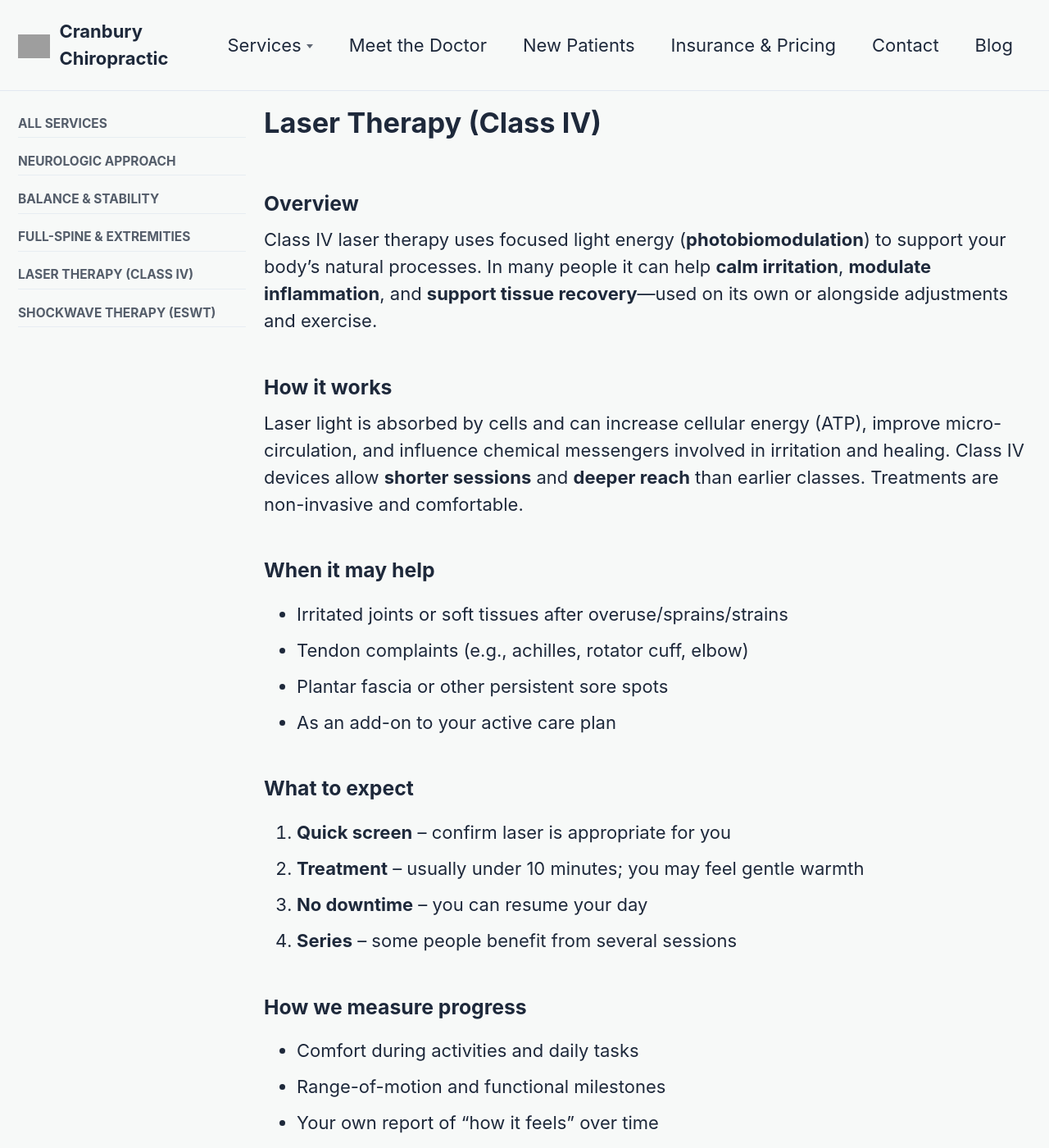
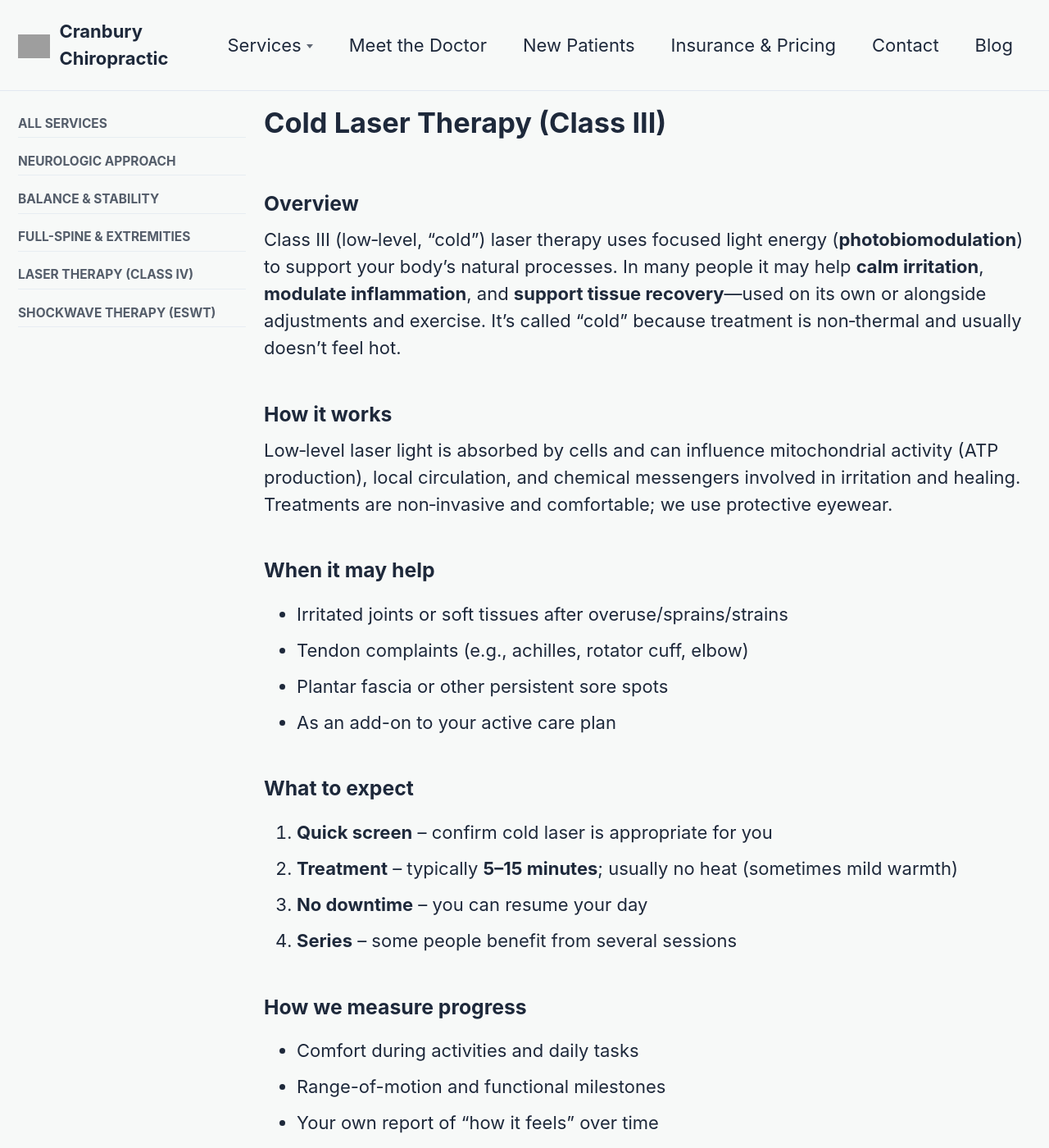
Before and after one commit to millerms/CranburyChiropractic, a Jekyll site: the page built from _pages/services/laser-therapy.md, in a window 1280 px wide and 1400 px high. Shown: the whole window at 82% size. Built offline with Jekyll 4.4.1, drawn with Linux system fonts in a browser that asks for light colours; cached includes are drawn as plain includes; some of the changed text lies outside the part shown; grey boxes are pictures that could not be loaded.

Commit message:
updated wording

```diff
--- a/_pages/services/laser-therapy.md
+++ b/_pages/services/laser-therapy.md
@@ -1,18 +1,18 @@
 ---
 layout: single
-title: "Laser Therapy (Class IV)"
+title: "Cold Laser Therapy (Class III)"
 permalink: /services/laser-therapy/
-description: "Class IV photobiomodulation—light energy used alongside care to help calm irritation and support recovery."
+description: "Class III low‑level (\"cold\") laser—photobiomodulation used alongside care to help calm irritation and support recovery."
 sidebar:
   nav: "services"
 classes: wide
 ---
 
 ### Overview
-Class IV laser therapy uses focused light energy (**photobiomodulation**) to support your body’s natural processes. In many people it can help **calm irritation**, **modulate inflammation**, and **support tissue recovery**—used on its own or alongside adjustments and exercise.
+Class III (low‑level, “cold”) laser therapy uses focused light energy (**photobiomodulation**) to support your body’s natural processes. In many people it may help **calm irritation**, **modulate inflammation**, and **support tissue recovery**—used on its own or alongside adjustments and exercise. It’s called “cold” because treatment is non‑thermal and usually doesn’t feel hot.
 
 ### How it works
-Laser light is absorbed by cells and can increase cellular energy (ATP), improve micro-circulation, and influence chemical messengers involved in irritation and healing. Class IV devices allow **shorter sessions** and **deeper reach** than earlier classes. Treatments are non-invasive and comfortable.
+Low‑level laser light is absorbed by cells and can influence mitochondrial activity (ATP production), local circulation, and chemical messengers involved in irritation and healing. Treatments are non‑invasive and comfortable; we use protective eyewear.
 
 ### When it may help
 - Irritated joints or soft tissues after overuse/sprains/strains
@@ -21,8 +21,8 @@ Laser light is absorbed by cells and can increase cellular energy (ATP), improve
 - As an add-on to your active care plan
 
 ### What to expect
-1. **Quick screen** – confirm laser is appropriate for you
-2. **Treatment** – usually under 10 minutes; you may feel gentle warmth
+1. **Quick screen** – confirm cold laser is appropriate for you
+2. **Treatment** – typically **5–15 minutes**; usually no heat (sometimes mild warmth)
 3. **No downtime** – you can resume your day
 4. **Series** – some people benefit from several sessions
 
@@ -31,17 +31,17 @@ Laser light is absorbed by cells and can increase cellular energy (ATP), improve
 - Range-of-motion and functional milestones
 - Your own report of “how it feels” over time
 
-> We’ll tell you if laser isn’t the right match or if another service is a better first step.
+> We’ll tell you if cold laser isn’t the right match or if another service is a better first step.
 
 ### FAQs
 **Is it safe?**
-Used appropriately, yes. We follow safety protocols and provide eye protection.
+Used appropriately, yes. Cold laser is non‑invasive and we follow safety protocols, including protective eyewear.
 
 **Will I feel anything?**
-Most feel a mild warmth; some feel nothing. It’s non-invasive.
+Most people feel little to no sensation; sometimes a mild warmth. Treatments are non‑thermal.
 
 **How many sessions will I need?**
-Varies by condition and goals. We reassess and adjust.
+It varies by condition and goals. With Class III devices, a **short series** is common. We reassess and adjust as you go.
 
 **Can I combine it with other care?**
 Yes—often paired with adjustments and exercises.
```
Also changed, not shown: _pages/services.md (+4 -10 lines), _pages/services/shockwave-therapy-eswt.md (+1 -1 lines), index.md (+5 -5 lines).
